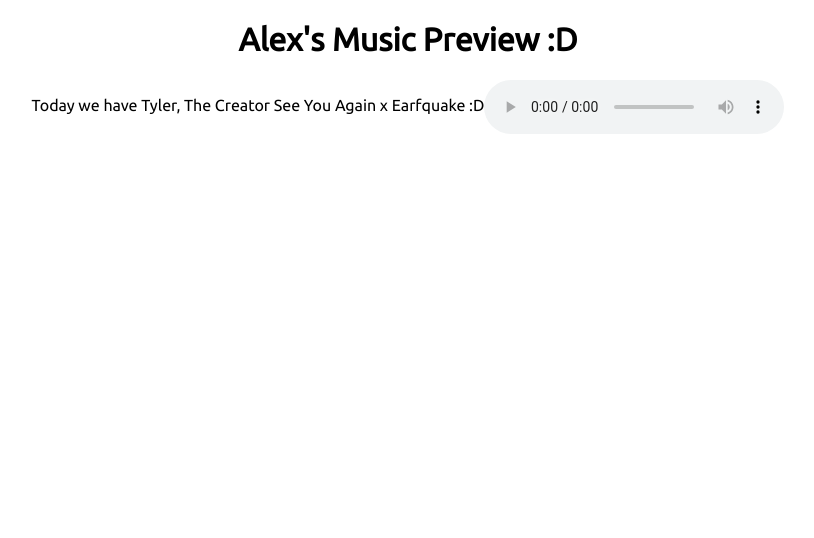
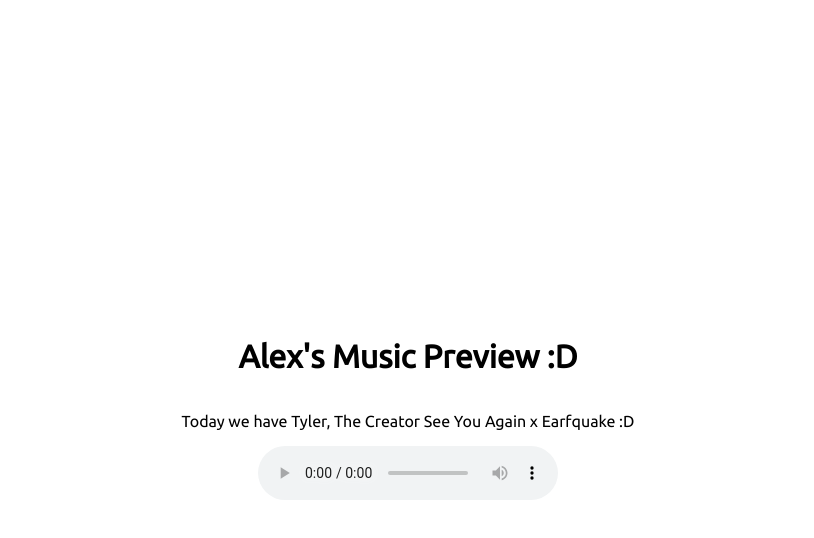
Before and after one commit to Libror/preview, a website built with Parcel: page index.html in a window 1280 px wide. Shown: the whole page, without its empty margins (232-1046 px from the left). Built offline with nearby package versions, Linux system fonts and the light colour scheme.

Commit message:
asdasdad

```diff
--- a/index.html
+++ b/index.html
@@ -6,6 +6,9 @@
 
     <link rel="stylesheet" href="src/styles.css" />
     <script src="src/index.js"></script>
+
+    <meta name="viewport" content="width=device-width, initial-scale=1">
+    <body scroll="no" style="overflow: hidden"></body>
 
     <link rel="preconnect" href="https://fonts.googleapis.com" />
     <link rel="preconnect" href="https://fonts.gstatic.com" crossorigin />
@@ -16,14 +19,13 @@
   </head>
 
   <body>
-    <div id="app"></div>
+    <div id="upperDiv">
     <h1 id="title">Alex's Music Preview :D</h1>
-    <div id="upperDiv">
-	<p>Today we have Tyler, The Creator
+	  <p>Today we have Tyler, The Creator
 		See You Again x Earfquake :D</p>
-      <audio controls id="audio">
-	<source src="src/file.mp3" type="audio/mpeg">
-        Your browser does not support the audio element.
+    <audio controls id="audio">
+	    <source src="src/file.mp3" type="audio/mpeg">
+      Your browser does not support the audio element.
       </audio>
     </div>
   </body>
--- a/src/styles.css
+++ b/src/styles.css
@@ -8,5 +8,9 @@
 
 #upperDiv {
   display: flex;
+  flex-direction: column;
+  flex-grow: 1;
   justify-content: center;
+  align-items: center;
+  min-height: 100vh;
 }
```
